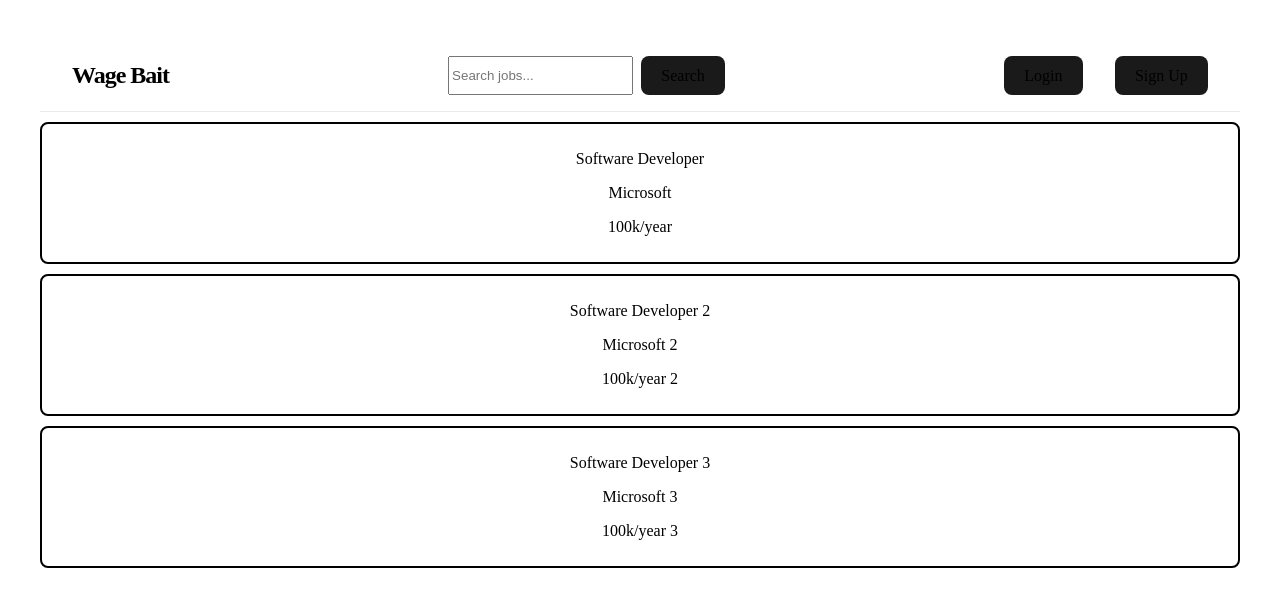
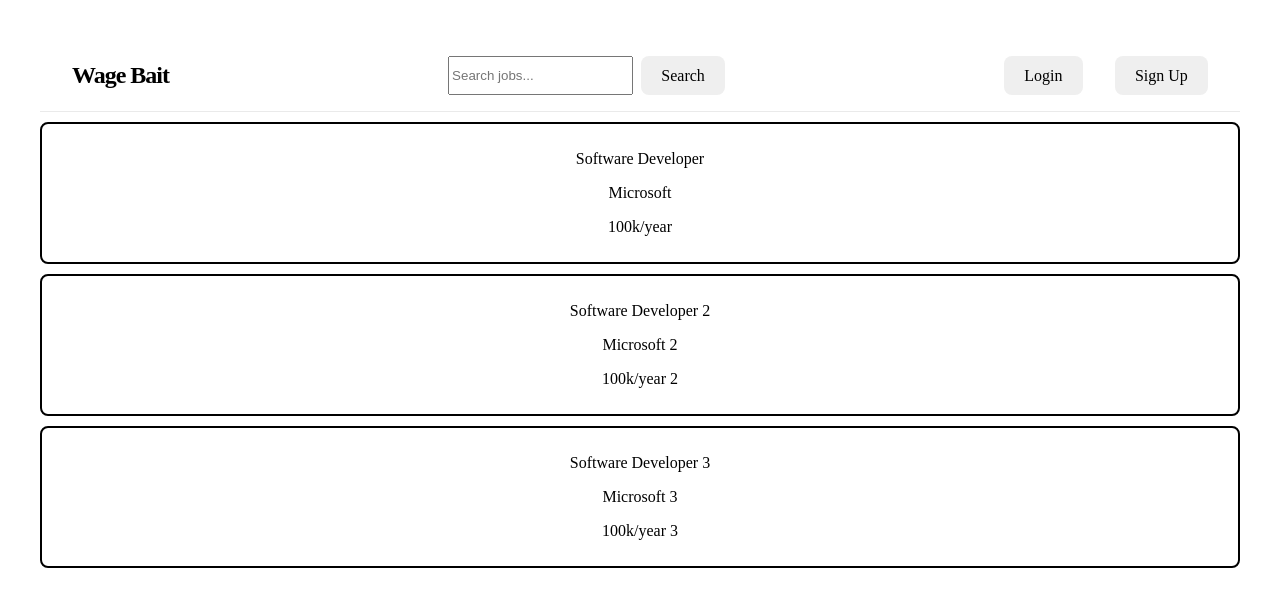
Before and after one commit to evanbones/Wage-Bait, a React (Vite) app: page / in a window 1280 px wide. Shown: the top 606 px of the page. Built offline with nearby package versions, Linux system fonts and the light colour scheme.

Commit message:
fix: button text visibility

```diff
--- a/src/components/styles/Button.css
+++ b/src/components/styles/Button.css
@@ -5,7 +5,6 @@ button {
   font-size: 1em;
   font-weight: 500;
   font-family: inherit;
-  background-color: #1a1a1a;
   cursor: pointer;
   transition: border-color 0.25s;
 }
```
